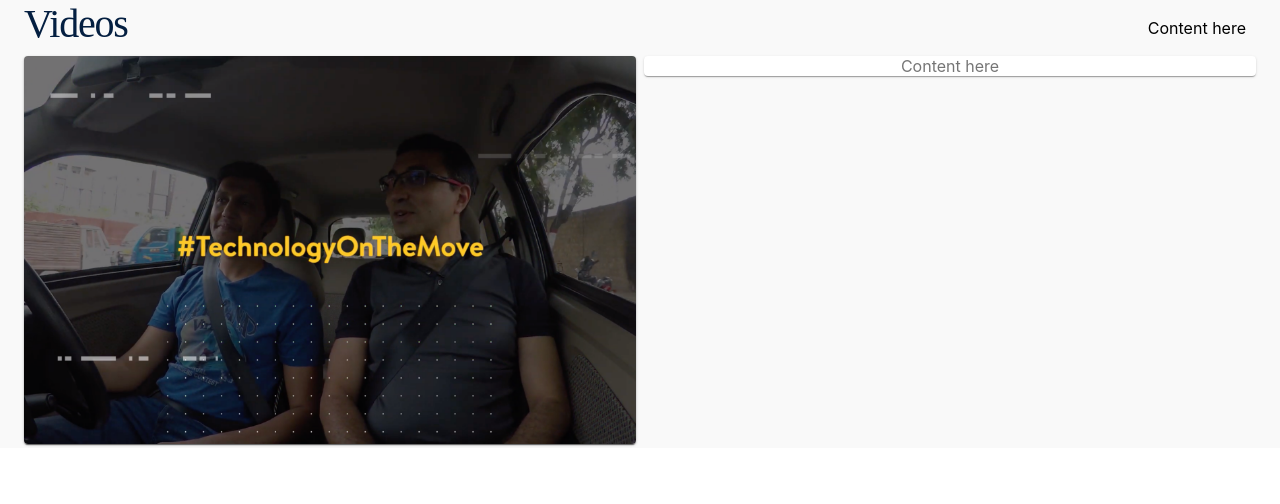
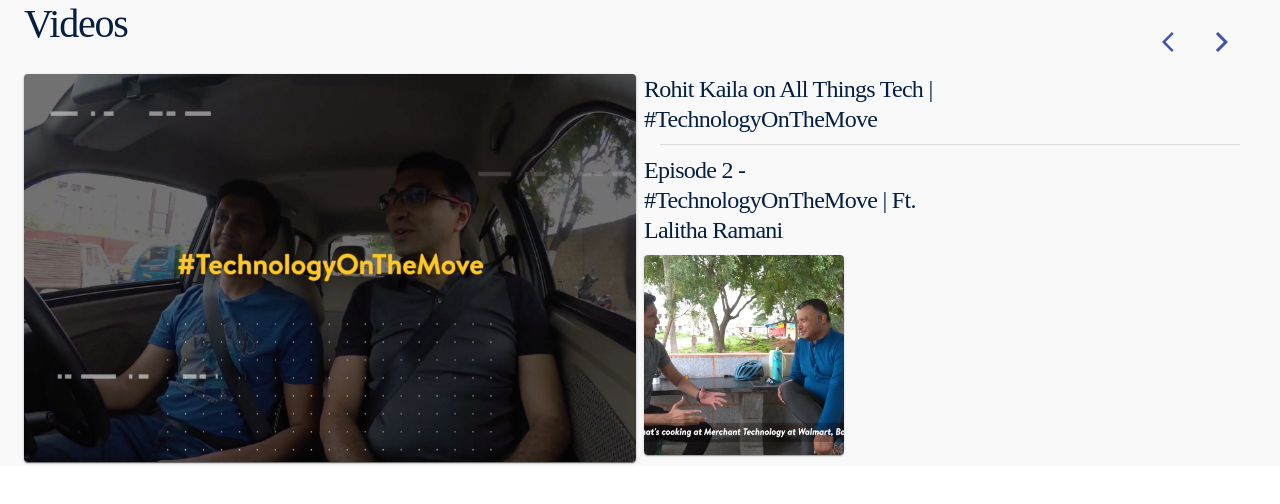
Before and after one commit to rameshmeesam/video-thumbnail, a React (Create React App) app: page / in a window 1280 px wide. Shown: the top 504 px of the page. Built offline with nearby package versions, Linux system fonts and the light colour scheme.

Commit message:
carousel layout setup

```diff
--- a/src/components/VideoMediaCard.jsx
+++ b/src/components/VideoMediaCard.jsx
@@ -8,13 +8,16 @@ import CardMedia from '@material-ui/core/CardMedia';
 import Button from '@material-ui/core/Button';
 import Typography from '@material-ui/core/Typography';
 
-const useStyles = makeStyles({
-  root: {
-    width:612
-  },
-});
 
-export default function VideoMediaCard() {
+
+export default function VideoMediaCard(props) {
+
+  const useStyles = makeStyles({
+    root: {
+      maxWidth: props.width
+    },
+  });
+
   const classes = useStyles();
 
   return (
@@ -23,8 +26,9 @@ export default function VideoMediaCard() {
         <CardMedia
           component="img"
           alt="Contemplative Reptile"
-          height="388"
-          image="/img/thumb1.png"
+          width= {props.width}
+          height= {props.height}
+          image={props.imgUrl}
           title="Contemplative Reptile"
         />
 
--- a/src/components/carousel-header.jsx
+++ b/src/components/carousel-header.jsx
@@ -1,18 +1,34 @@
 import React, { Component } from "react";
-import "../css/carousel.css"
+import "../css/carousel.css";
+import ArrowBackIosIcon from "@material-ui/icons/ArrowBackIos";
+import ArrowForwardIosIcon from "@material-ui/icons/ArrowForwardIos";
+import IconButton from "@material-ui/core/IconButton";
 
 class CarouselHeader extends Component {
-    constructor(props) {
-        super(props);
-    }
+  constructor(props) {
+    super(props);
+  }
 
   render() {
-    const {title} = this.props;
+    const { title } = this.props;
     return (
       <div>
         <span className="headerLeft">{title}</span>
         <span className="headerRight">
-        Content here
+          <IconButton
+            color="primary"
+            aria-label="upload picture"
+            component="span"
+          >
+            <ArrowBackIosIcon onClick={() => {}} />
+          </IconButton>
+          <IconButton
+            color="primary"
+            aria-label="upload picture"
+            component="span"
+          >
+            <ArrowForwardIosIcon onClick={() => {}} />
+          </IconButton>
         </span>
       </div>
     );
--- a/src/components/carousel.jsx
+++ b/src/components/carousel.jsx
@@ -1,10 +1,12 @@
-import React from 'react';
-import { makeStyles } from '@material-ui/core/styles';
-import Paper from '@material-ui/core/Paper';
-import Grid from '@material-ui/core/Grid';
-import CardMedia from '@material-ui/core/CardMedia';
+import React from "react";
+import { makeStyles } from "@material-ui/core/styles";
+import Paper from "@material-ui/core/Paper";
+import Grid from "@material-ui/core/Grid";
+import CardMedia from "@material-ui/core/CardMedia";
 import VideoMediaCard from "./VideoMediaCard";
-import CarouselHeader from "./carousel-header"
+import CarouselHeader from "./carousel-header";
+import "../css/carousel.css";
+import Divider from "@material-ui/core/Divider";
 
 const useStyles = makeStyles((theme) => ({
   root: {
@@ -12,7 +14,7 @@ const useStyles = makeStyles((theme) => ({
   },
   paper: {
     padding: theme.spacing(0),
-    textAlign: 'center',
+    textAlign: "center",
     color: theme.palette.text.secondary,
   },
 }));
@@ -23,16 +25,38 @@ export default function Carousel() {
   return (
     <div className={classes.root}>
       <Grid container spacing={1}>
-      <Grid item xs={12}>
-        <CarouselHeader title = "Videos" />
-      </Grid>
+        <Grid item xs={12}>
+          <CarouselHeader title="Videos" />
+        </Grid>
         <Grid item xs={6}>
           <Paper className={classes.paper}>
-           <VideoMediaCard />
+            <VideoMediaCard
+              width={612}
+              height={388}
+              imgUrl="/img/thumb-1.png"
+            />
           </Paper>
         </Grid>
         <Grid item xs={6}>
-          <Paper className={classes.paper}>Content here</Paper>
+          <div className="itemInfo">
+            Rohit Kaila on All Things Tech | #TechnologyOnTheMove
+          </div>
+          <Divider variant="middle" />
+          <div className="videoInfo">
+            <span>
+              {" "}
+              <div className="itemInfo">
+                Episode 2 - #TechnologyOnTheMove | Ft. Lalitha Ramani
+              </div>
+              <div>
+                <VideoMediaCard
+                  width={200}
+                  height={200}
+                  imgUrl="/img/thumb-2.png"
+                />
+              </div>
+            </span>
+          </div>
         </Grid>
       </Grid>
     </div>
--- a/src/css/carousel.css
+++ b/src/css/carousel.css
@@ -16,3 +16,18 @@
     margin-right: 10px;
     margin-top: 18px;
 }
+
+.itemInfo {
+    color: var(--unnamed-color-041f41);
+    text-align: left;
+    font: normal normal normal 24px/30px Bogle;
+    letter-spacing: -0.72px;
+    color: #041F41;
+    opacity: 1;
+    max-width: 300px;
+    margin-bottom: 10px;
+}
+
+.videoInfo {
+    margin-top: 10px;
+}
```
Also changed, not shown: public/img/thumb-1.png (renamed from public/img/thumb1.png), public/img/thumb-2.png (added).
